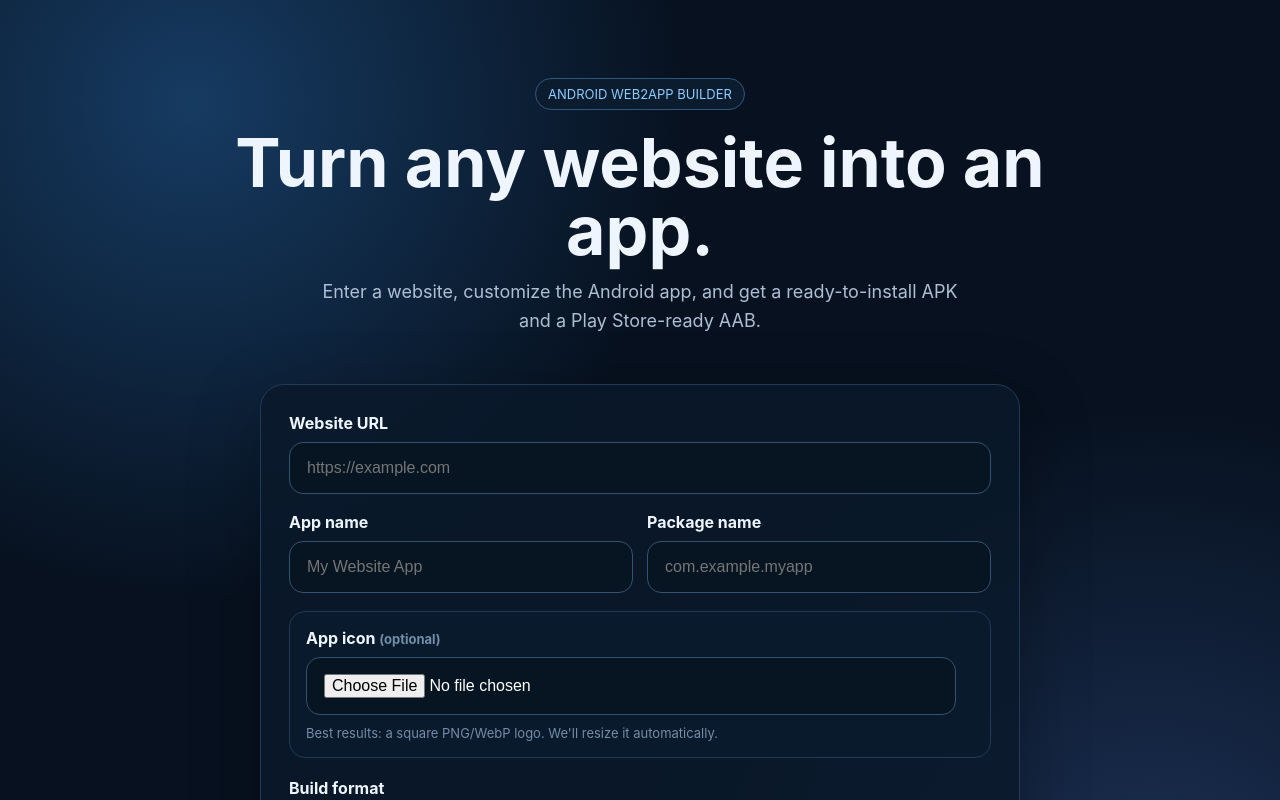
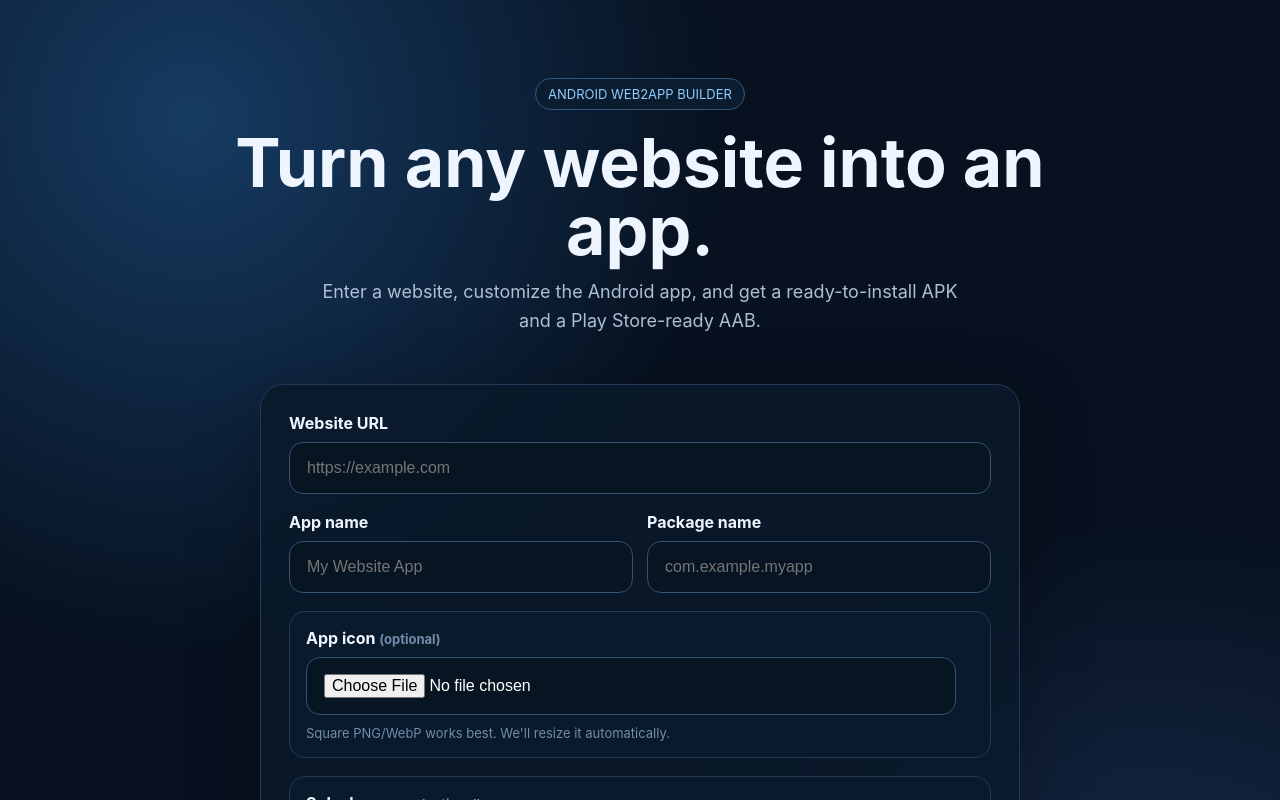
Before and after one commit to Developer0-lab/web2app-builder, a Next.js app in the folder web/: page / in a window 1280 px wide. Shown: the top 800 px of the page. Built offline with nearby package versions, Linux system fonts and the light colour scheme.

Commit message:
Add splash screen upload and preview to Web2App Builder

```diff
--- a/web/app/page.tsx
+++ b/web/app/page.tsx
@@ -5,130 +5,53 @@ import { useCallback, useEffect, useState } from 'react';
 type Artifact = {id:number;name:string;size?:number};
 type Build = {runId:number;status:string;conclusion?:string|null;artifacts?:Artifact[];format?:'both'|'apk'|'aab';appName?:string;packageName?:string};
 
+async function processImage(file:File, maxSize:number, quality:number) {
+ const source=await new Promise<string>((resolve,reject)=>{const r=new FileReader();r.onload=()=>resolve(String(r.result));r.onerror=()=>reject(new Error('Could not read the image.'));r.readAsDataURL(file);});
+ const image=await new Promise<HTMLImageElement>((resolve,reject)=>{const img=new Image();img.onload=()=>resolve(img);img.onerror=()=>reject(new Error('Could not decode the image.'));img.src=source;});
+ const scale=Math.min(1,maxSize/image.width,maxSize/image.height);
+ const w=Math.max(1,Math.round(image.width*scale)); const h=Math.max(1,Math.round(image.height*scale));
+ const canvas=document.createElement('canvas'); canvas.width=w; canvas.height=h;
+ const ctx=canvas.getContext('2d'); if(!ctx)throw new Error('Image processing is not supported in this browser.');
+ ctx.drawImage(image,0,0,w,h);
+ let dataUrl=canvas.toDataURL('image/webp',quality); let raw=dataUrl.split(',')[1]||'';
+ for(const q of [0.65,0.5,0.35]){if(raw.length<=88000)break;dataUrl=canvas.toDataURL('image/webp',q);raw=dataUrl.split(',')[1]||'';}
+ if(raw.length>88000)throw new Error('That image is too large after processing. Try a simpler image.');
+ return {raw,dataUrl};
+}
+
 export default function Home(){
- const [url,setUrl]=useState('');
- const [appName,setAppName]=useState('');
- const [packageName,setPackageName]=useState('');
+ const [url,setUrl]=useState(''); const [appName,setAppName]=useState(''); const [packageName,setPackageName]=useState('');
  const [format,setFormat]=useState<'both'|'apk'|'aab'>('both');
- const [iconBase64,setIconBase64]=useState('');
- const [iconPreview,setIconPreview]=useState('');
- const [iconError,setIconError]=useState('');
- const [build,setBuild]=useState<Build|null>(null);
- const [error,setError]=useState('');
- const [busy,setBusy]=useState(false);
- const [refreshing,setRefreshing]=useState(false);
+ const [iconBase64,setIconBase64]=useState(''); const [iconPreview,setIconPreview]=useState(''); const [iconError,setIconError]=useState('');
+ const [splashBase64,setSplashBase64]=useState(''); const [splashPreview,setSplashPreview]=useState(''); const [splashError,setSplashError]=useState('');
+ const [build,setBuild]=useState<Build|null>(null); const [error,setError]=useState(''); const [busy,setBusy]=useState(false); const [refreshing,setRefreshing]=useState(false);
 
- const refreshBuild=useCallback(async(runId:number,quiet=false)=>{
-   if(!quiet)setRefreshing(true);
-   try{
-     const r=await fetch(`/api/status/${runId}?t=${Date.now()}`,{cache:'no-store'});
-     const data=await r.json();
-     if(!r.ok)throw new Error(data.error||'Could not check build status.');
-     setBuild((prev)=>({...prev,...data}));
-     return data;
-   }catch(e){if(!quiet)setError(e instanceof Error?e.message:'Could not refresh build.');return null}
-   finally{if(!quiet)setRefreshing(false)}
- },[]);
+ const refreshBuild=useCallback(async(runId:number,quiet=false)=>{if(!quiet)setRefreshing(true);try{const r=await fetch(`/api/status/${runId}?t=${Date.now()}`,{cache:'no-store'});const data=await r.json();if(!r.ok)throw new Error(data.error||'Could not check build status.');setBuild((prev)=>({...prev,...data}));return data}catch(e){if(!quiet)setError(e instanceof Error?e.message:'Could not refresh build.');return null}finally{if(!quiet)setRefreshing(false)}},[]);
 
- async function handleIcon(file?:File){
-  setIconError('');
-  if(!file){setIconBase64('');setIconPreview('');return;}
-  if(!file.type.startsWith('image/')){setIconError('Please choose an image file.');return;}
-  if(file.size>10*1024*1024){setIconError('Please choose an image smaller than 10 MB.');return;}
-  try{
-   const source=await new Promise<string>((resolve,reject)=>{const r=new FileReader();r.onload=()=>resolve(String(r.result));r.onerror=()=>reject(new Error('Could not read the image.'));r.readAsDataURL(file);});
-   const image=await new Promise<HTMLImageElement>((resolve,reject)=>{const img=new Image();img.onload=()=>resolve(img);img.onerror=()=>reject(new Error('Could not decode the image.'));img.src=source;});
-   const canvas=document.createElement('canvas');
-   const size=192; canvas.width=size; canvas.height=size;
-   const ctx=canvas.getContext('2d'); if(!ctx)throw new Error('Image processing is not supported in this browser.');
-   ctx.clearRect(0,0,size,size);
-   const scale=Math.min(size/image.width,size/image.height);
-   const w=Math.max(1,Math.round(image.width*scale));
-   const h=Math.max(1,Math.round(image.height*scale));
-   ctx.drawImage(image,Math.round((size-w)/2),Math.round((size-h)/2),w,h);
-   let dataUrl=canvas.toDataURL('image/webp',0.78);
-   let raw=dataUrl.split(',')[1]||'';
-   for(const quality of [0.65,0.5,0.35]){
-    if(raw.length<=88000)break;
-    dataUrl=canvas.toDataURL('image/webp',quality); raw=dataUrl.split(',')[1]||'';
-   }
-   if(raw.length>88000){setIconError('That icon is too complex to upload. Try a simpler image.');return;}
-   setIconBase64(raw);setIconPreview(dataUrl);
-  }catch(e){setIconError(e instanceof Error?e.message:'Could not process the icon.');}
- }
+ async function handleIcon(file?:File){setIconError('');if(!file){setIconBase64('');setIconPreview('');return;}if(!file.type.startsWith('image/')){setIconError('Please choose an image file.');return;}if(file.size>10*1024*1024){setIconError('Please choose an image smaller than 10 MB.');return;}try{const x=await processImage(file,192,0.78);setIconBase64(x.raw);setIconPreview(x.dataUrl);}catch(e){setIconError(e instanceof Error?e.message:'Could not process the icon.');}}
 
- async function startBuild(){
-  setError('');setBuild(null);
-  if(!/^https?:\/\/[^\s]+$/i.test(url.trim())){setError('Enter a valid website URL starting with https://');return;}
-  const finalName=appName.trim()||'Web2App';
-  const finalPackage=packageName.trim()||'com.web2app.generated';
-  setBusy(true);
-  try{
-    const r=await fetch('/api/build',{method:'POST',headers:{'Content-Type':'application/json'},body:JSON.stringify({url:url.trim(),format,appName:finalName,packageName:finalPackage,iconBase64})});
-    const data=await r.json();
-    if(!r.ok)throw new Error(data.error||'Could not start build');
-    setBuild(data);
-  }catch(e){setError(e instanceof Error?e.message:'Something went wrong')}
-  finally{setBusy(false)}
- }
+ async function handleSplash(file?:File){setSplashError('');if(!file){setSplashBase64('');setSplashPreview('');return;}if(!file.type.startsWith('image/')){setSplashError('Please choose an image file.');return;}if(file.size>10*1024*1024){setSplashError('Please choose a splash image smaller than 10 MB.');return;}try{const x=await processImage(file,1200,0.78);setSplashBase64(x.raw);setSplashPreview(x.dataUrl);}catch(e){setSplashError(e instanceof Error?e.message:'Could not process the splash image.');}}
 
- useEffect(()=>{
-   if(!build?.runId||['completed','failure','cancelled'].includes(build.status))return;
-   const timer=setInterval(()=>refreshBuild(build.runId,true),4000);
-   return()=>clearInterval(timer);
- },[build?.runId,build?.status,refreshBuild]);
+ async function startBuild(){setError('');setBuild(null);if(!/^https?:\/\/[^\s]+$/i.test(url.trim())){setError('Enter a valid website URL starting with https://');return;}const finalName=appName.trim()||'Web2App';const finalPackage=packageName.trim()||'com.web2app.generated';setBusy(true);try{const r=await fetch('/api/build',{method:'POST',headers:{'Content-Type':'application/json'},body:JSON.stringify({url:url.trim(),format,appName:finalName,packageName:finalPackage,iconBase64,splashBase64})});const data=await r.json();if(!r.ok)throw new Error(data.error||'Could not start build');setBuild(data);}catch(e){setError(e instanceof Error?e.message:'Something went wrong')}finally{setBusy(false)}}
 
- const done=build?.status==='completed'&&build.conclusion==='success';
- const running=!!build&&!done&&!['failure','cancelled'].includes(build.status);
- const apkId=build?.artifacts?.find(a=>a.name==='web2app-apk')?.id;
- const aabId=build?.artifacts?.find(a=>a.name==='web2app-aab')?.id;
- const shownName=build?.appName||appName.trim()||'Web2App';
- const shownPackage=build?.packageName||packageName.trim()||'com.web2app.generated';
+ useEffect(()=>{if(!build?.runId||['completed','failure','cancelled'].includes(build.status))return;const timer=setInterval(()=>refreshBuild(build.runId,true),4000);return()=>clearInterval(timer)},[build?.runId,build?.status,refreshBuild]);
+ const done=build?.status==='completed'&&build.conclusion==='success'; const running=!!build&&!done&&!['failure','cancelled'].includes(build.status);
+ const apkId=build?.artifacts?.find(a=>a.name==='web2app-apk')?.id; const aabId=build?.artifacts?.find(a=>a.name==='web2app-aab')?.id;
+ const shownName=build?.appName||appName.trim()||'Web2App'; const shownPackage=build?.packageName||packageName.trim()||'com.web2app.generated';
 
- return <main className="shell">
-  <section className="hero">
-   <span className="badge">ANDROID WEB2APP BUILDER</span>
-   <h1>Turn any website into an app.</h1>
-   <p>Enter a website, customize the Android app, and get a ready-to-install APK and a Play Store-ready AAB.</p>
-  </section>
-  <section className="card">
-   <label htmlFor="url">Website URL</label>
-   <input id="url" className="input" value={url} onChange={e=>setUrl(e.target.value)} placeholder="https://example.com" inputMode="url" autoComplete="url"/>
+ return <main className="shell"><section className="hero"><span className="badge">ANDROID WEB2APP BUILDER</span><h1>Turn any website into an app.</h1><p>Enter a website, customize the Android app, and get a ready-to-install APK and a Play Store-ready AAB.</p></section>
+ <section className="card">
+  <label htmlFor="url">Website URL</label><input id="url" className="input" value={url} onChange={e=>setUrl(e.target.value)} placeholder="https://example.com" inputMode="url" autoComplete="url"/>
+  <div className="grid2"><div><label htmlFor="appName">App name</label><input id="appName" className="input" value={appName} onChange={e=>setAppName(e.target.value)} placeholder="My Website App" maxLength={40}/></div><div><label htmlFor="packageName">Package name</label><input id="packageName" className="input" value={packageName} onChange={e=>setPackageName(e.target.value)} placeholder="com.example.myapp" maxLength={120}/></div></div>
 
-   <div className="grid2">
-    <div><label htmlFor="appName">App name</label><input id="appName" className="input" value={appName} onChange={e=>setAppName(e.target.value)} placeholder="My Website App" maxLength={40}/></div>
-    <div><label htmlFor="packageName">Package name</label><input id="packageName" className="input" value={packageName} onChange={e=>setPackageName(e.target.value)} placeholder="com.example.myapp" maxLength={120}/></div>
-   </div>
+  <div className="brandingGrid">
+   <div className="iconBox"><div><label htmlFor="icon">App icon <span className="small">(optional)</span></label><input id="icon" className="input" type="file" accept="image/png,image/jpeg,image/webp" onChange={e=>handleIcon(e.target.files?.[0])}/><div className="small">Square PNG/WebP works best. We'll resize it automatically.</div>{iconError&&<div className="small errorText">{iconError}</div>}</div>{iconPreview&&<div className="iconPreview"><img src={iconPreview} alt="App icon preview"/><button type="button" className="secondary" onClick={()=>handleIcon()}>Remove</button></div>}</div>
+   <div className="iconBox"><div><label htmlFor="splash">Splash screen <span className="small">(optional)</span></label><input id="splash" className="input" type="file" accept="image/png,image/jpeg,image/webp" onChange={e=>handleSplash(e.target.files?.[0])}/><div className="small">This screen appears while the app loads your website.</div>{splashError&&<div className="small errorText">{splashError}</div>}</div>{splashPreview&&<div className="splashPreview"><img src={splashPreview} alt="Splash screen preview"/><button type="button" className="secondary" onClick={()=>handleSplash()}>Remove</button></div>}</div>
+  </div>
 
-   <div className="iconBox">
-    <div>
-     <label htmlFor="icon">App icon <span className="small">(optional)</span></label>
-     <input id="icon" className="input" type="file" accept="image/png,image/jpeg,image/webp" onChange={e=>handleIcon(e.target.files?.[0])}/>
-     <div className="small">Best results: a square PNG/WebP logo. We'll resize it automatically.</div>
-     {iconError&&<div className="small errorText">{iconError}</div>}
-    </div>
-    {iconPreview&&<div className="iconPreview"><img src={iconPreview} alt="App icon preview"/><button type="button" className="secondary" onClick={()=>handleIcon()}>Remove</button></div>}
-   </div>
-
-   <label style={{marginTop:20}}>Build format</label>
-   <div className="row">{(['both','apk','aab'] as const).map(x=><button type="button" key={x} className={`choice ${format===x?'active':''}`} onClick={()=>setFormat(x)}>{x==='both'?'APK + AAB':x.toUpperCase()}</button>)}</div>
-   <button className="btn" onClick={startBuild} disabled={busy}>{busy?'Starting build…':'Build Android App'}</button>
-
-   {error&&<div className="status error">{error}</div>}
-   {build&&<div className="status">
-    <strong>{done?'Build complete 🎉':build.conclusion==='failure'?'Build failed':build.conclusion==='cancelled'?'Build cancelled':'Building your app…'}</strong>
-    <div className="small">{shownName} · {shownPackage}</div>
-    <div className="small">Workflow run #{build.runId} · {build.status}{build.conclusion?` · ${build.conclusion}`:''}</div>
-    {running&&<div className="progress"><div className="bar"/></div>}
-    {done&&<>
-      <div className="downloads">
-       {(format==='both'||format==='apk')&&(apkId?<a className="download" href={`/api/download/${apkId}?type=apk`}>Download APK</a>:<div className="small">APK is still being indexed. Tap Refresh below.</div>)}
-       {(format==='both'||format==='aab')&&(aabId?<a className="download" href={`/api/download/${aabId}?type=aab`}>Download AAB</a>:<div className="small">AAB is still being indexed. Tap Refresh below.</div>)}
-      </div>
-      <div className="actions"><button className="secondary" type="button" onClick={()=>refreshBuild(build.runId)} disabled={refreshing}>{refreshing?'Refreshing…':'↻ Refresh build'}</button><button className="secondary" type="button" onClick={()=>{setBuild(null);setError('')}}>Build another app</button></div>
-    </>}
-    {build.conclusion==='failure'&&<div className="actions"><button className="secondary" type="button" onClick={()=>refreshBuild(build.runId)} disabled={refreshing}>{refreshing?'Checking…':'Check again'}</button></div>}
-   </div>}
-  </section>
- </main>;
+  <label style={{marginTop:20}}>Build format</label><div className="row">{(['both','apk','aab'] as const).map(x=><button type="button" key={x} className={`choice ${format===x?'active':''}`} onClick={()=>setFormat(x)}>{x==='both'?'APK + AAB':x.toUpperCase()}</button>)}</div>
+  <button className="btn" onClick={startBuild} disabled={busy}>{busy?'Starting build…':'Build Android App'}</button>
+  {error&&<div className="status error">{error}</div>}
+  {build&&<div className="status"><strong>{done?'Build complete 🎉':build.conclusion==='failure'?'Build failed':build.conclusion==='cancelled'?'Build cancelled':'Building your app…'}</strong><div className="small">{shownName} · {shownPackage}</div><div className="small">Workflow run #{build.runId} · {build.status}{build.conclusion?` · ${build.conclusion}`:''}</div>{running&&<div className="progress"><div className="bar"/></div>}{done&&<><div className="downloads">{(format==='both'||format==='apk')&&(apkId?<a className="download" href={`/api/download/${apkId}?type=apk`}>Download APK</a>:<div className="small">APK is still being indexed. Tap Refresh below.</div>)}{(format==='both'||format==='aab')&&(aabId?<a className="download" href={`/api/download/${aabId}?type=aab`}>Download AAB</a>:<div className="small">AAB is still being indexed. Tap Refresh below.</div>)}</div><div className="actions"><button className="secondary" type="button" onClick={()=>refreshBuild(build.runId)} disabled={refreshing}>{refreshing?'Refreshing…':'↻ Refresh build'}</button><button className="secondary" type="button" onClick={()=>{setBuild(null);setError('')}}>Build another app</button></div></>}{build.conclusion==='failure'&&<div className="actions"><button className="secondary" type="button" onClick={()=>refreshBuild(build.runId)} disabled={refreshing}>{refreshing?'Checking…':'Check again'}</button></div>}</div>}
+ </section></main>;
 }
```
